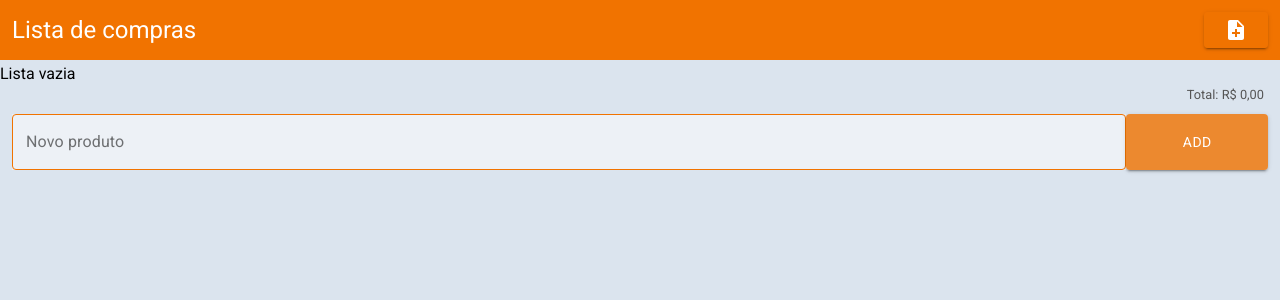
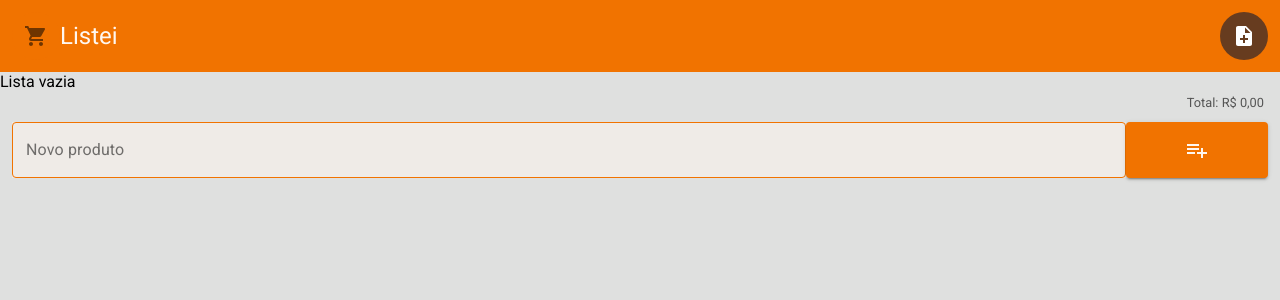
Before and after one commit to atreib/listeiv2, a React (Create React App) app: page / in a window 1280 px wide. Shown: the top 300 px of the page. Built offline with nearby package versions, Linux system fonts and the light colour scheme.

Commit message:
feat: improve app's ui

```diff
--- a/src/components/pages/dashboard/DashboardPage.styles.tsx
+++ b/src/components/pages/dashboard/DashboardPage.styles.tsx
@@ -12,7 +12,7 @@ export {
   AppIconButton,
   AppCheckbox,
 } from './../../utils';
-export { NewListIcon, DeleteIcon, PlusIcon, MinusIcon } from './../../utils/icons';
+export { NewListIcon, DeleteIcon, PlusIcon, MinusIcon, LogoIcon, AddProductIcon } from './../../utils/icons';
 export { Product } from './Product';
 export { Quantity } from './Quantity';
 
@@ -23,6 +23,11 @@ export const ShoppingList = styled.div`
   display: flex;
   flex-direction: column;
   flex-wrap: wrap;
+`;
+
+export const TitleWrapper = styled.div`
+  display: flex;
+  align-items: center;
 `;
 
 export const ListTitle = styled.div`
@@ -37,7 +42,7 @@ export const ListTitle = styled.div`
 `;
 
 export const ListWrapper = styled.div`
-  padding: 4px 0px 4px 0px;
+  padding: 0px 0px 4px 0px;
 `;
 
 export const TotalPriceLabel = styled.div`
--- a/src/components/pages/dashboard/DashboardPage.tsx
+++ b/src/components/pages/dashboard/DashboardPage.tsx
@@ -6,12 +6,16 @@ import {
   NewProduct,
   ListWrapper,
   Product,
-  AppInput,
-  AppButton,
   AppList,
   NewListIcon,
   TotalPriceLabel,
   AppConfirmDialog,
+  LogoIcon,
+  TitleWrapper,
+  AddProductIcon,
+  AppIconButton,
+  AppInput,
+  AppButton,
 } from './DashboardPage.styles';
 import { colors } from './../../../helpers/theme';
 import { ShoppingListContext } from './../../../contexts';
@@ -116,16 +120,21 @@ export const DashboardPage = () => {
           <style>{`body { background-color: ${colors.background}; color: ${colors.contrastBackground}; }`}</style>
         </Helmet>
         <ListTitle>
-          <div>Lista de compras</div>
+          <TitleWrapper>
+            <AppIconButton bgColor={colors.primary}>
+              <LogoIcon />
+            </AppIconButton>
+            Listei
+          </TitleWrapper>
           <div>
-            <AppButton
+            <AppIconButton
               testId="startNewListBtn"
-              bgColor={colors.primary}
-              fontColor={colors.contrastPrimary}
+              bgColor={colors.secondary}
+              fontColor={colors.contrastSecondary}
               onClick={() => setIsStartNewListConfirmDialogOpened(true)}
             >
               <NewListIcon />
-            </AppButton>
+            </AppIconButton>
           </div>
         </ListTitle>
         <ListWrapper>
@@ -161,7 +170,7 @@ export const DashboardPage = () => {
             fontColor={colors.contrastPrimary}
             onClick={onAddNewProduct}
           >
-            Add
+            <AddProductIcon />
           </AppButton>
         </NewProduct>
       </ShoppingList>
--- a/src/components/pages/dashboard/Product.tsx
+++ b/src/components/pages/dashboard/Product.tsx
@@ -8,7 +8,6 @@ import {
   AppIconButton,
   AppCheckbox,
   Quantity,
-  DeleteIcon,
   AppConfirmDialog,
 } from './DashboardPage.styles';
 import { ProductModel } from '../../../models';
--- a/src/components/utils/buttons/AppButton.tsx
+++ b/src/components/utils/buttons/AppButton.tsx
@@ -21,8 +21,7 @@ interface ButtonProps {
 }
 
 const StyledButton = styled(Button)<ButtonProps>`
-  ${({ bgcolor }) =>
-    bgcolor && `background-color: ${fade(bgcolor, 0.8)}; &:hover, &:focus { background-color: ${bgcolor}; } `}
+  ${({ bgcolor }) => bgcolor && `background-color: ${bgcolor}; &:hover, &:focus { background-color: ${bgcolor}; } `}
   ${({ fontcolor }) => fontcolor && `color: ${fade(fontcolor, 1)};`}
 `;
 
--- a/src/components/utils/buttons/AppIconButton.tsx
+++ b/src/components/utils/buttons/AppIconButton.tsx
@@ -1,11 +1,10 @@
 import React, { ReactChild, ReactChildren } from 'react';
 import IconButton from '@material-ui/core/IconButton';
-import { fade } from '@material-ui/core/styles/colorManipulator';
 import styled from 'styled-components';
 
 interface ComponentProps {
   children: ReactChild | ReactChildren;
-  onClick: () => void;
+  onClick?: () => void;
   testId?: string;
   bgColor?: string;
   fontColor?: string;
@@ -19,9 +18,8 @@ interface ButtonProps {
 }
 
 const StyledIconButton = styled(IconButton)<ButtonProps>`
-  ${({ bgcolor }) =>
-    bgcolor && `background-color: ${fade(bgcolor, 0.8)}; &:hover, &:focus { background-color: ${bgcolor}; } `}
-  ${({ fontcolor }) => fontcolor && `color: ${fade(fontcolor, 1)};`}
+  ${({ bgcolor }) => bgcolor && `background-color: ${bgcolor}; &:hover, &:focus { background-color: ${bgcolor}; } `}
+  ${({ fontcolor }) => fontcolor && `color: ${fontcolor};`}
 
   &.MuiIconButton-sizeSmall {
     padding: 0px;
@@ -31,7 +29,7 @@ const StyledIconButton = styled(IconButton)<ButtonProps>`
 /**
  * Default icon button of our project
  * @param children: (ReactChild | ReactChildren) Button's content
- * @param onClick: (onClick: () => void) Function to be called on button's click
+ * @param onClick?: (onClick: () => void) Function to be called on button's click
  * @param bgColor?: (string) background hexadecimal color
  * @param fontColor?: (string) font hexadecimal color
  * @param disabled?: (boolean) Is input disabled?
--- a/src/components/utils/icons/Icons.tsx
+++ b/src/components/utils/icons/Icons.tsx
@@ -2,5 +2,14 @@ import DeleteIcon from '@material-ui/icons/Delete';
 import AddIcon from '@material-ui/icons/Add';
 import RemoveIcon from '@material-ui/icons/Remove';
 import NoteAddIcon from '@material-ui/icons/NoteAdd';
+import ShoppingCartIcon from '@material-ui/icons/ShoppingCart';
+import PlaylistAddIcon from '@material-ui/icons/PlaylistAdd';
 
-export { DeleteIcon as DeleteIcon, AddIcon as PlusIcon, RemoveIcon as MinusIcon, NoteAddIcon as NewListIcon };
+export {
+  DeleteIcon as DeleteIcon,
+  AddIcon as PlusIcon,
+  RemoveIcon as MinusIcon,
+  NoteAddIcon as NewListIcon,
+  ShoppingCartIcon as LogoIcon,
+  PlaylistAddIcon as AddProductIcon,
+};
--- a/src/helpers/theme/colors.tsx
+++ b/src/helpers/theme/colors.tsx
@@ -1,11 +1,11 @@
 export const colors = {
   primary: '#F17300',
-  contrastPrimary: '#FFFFFF',
-  background: '#DBE4EE',
+  contrastPrimary: '#FFF7F0',
+  background: '#DFE0DF',
   contrastBackground: '#000000',
   contrastBackgroundLighter: '#555555',
-  secondary: '#3E7CB1',
-  contrastSecondary: '#FFFFFF',
-  danger: '#bb2124',
-  contrastDanger: '#FFFFFF',
+  secondary: '#673C1F',
+  contrastSecondary: '#fff',
+  danger: '#C45258',
+  contrastDanger: '#FFF7F0',
 };
```
Also changed, not shown: 1 other file (tests, documents, lock files or other folders).
